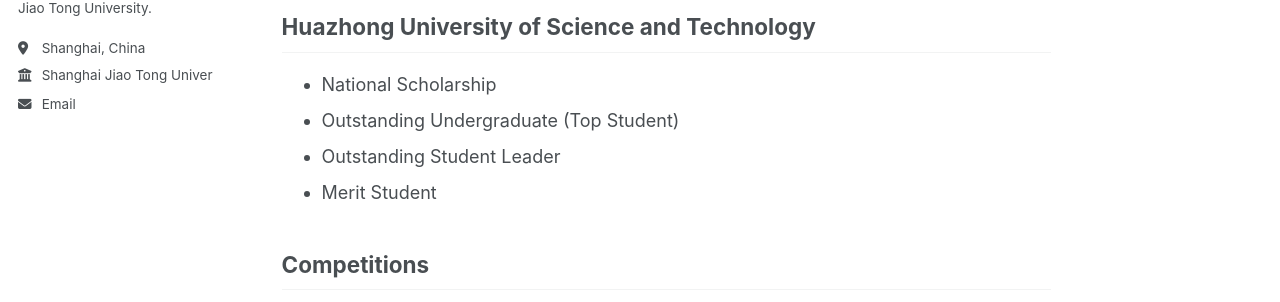
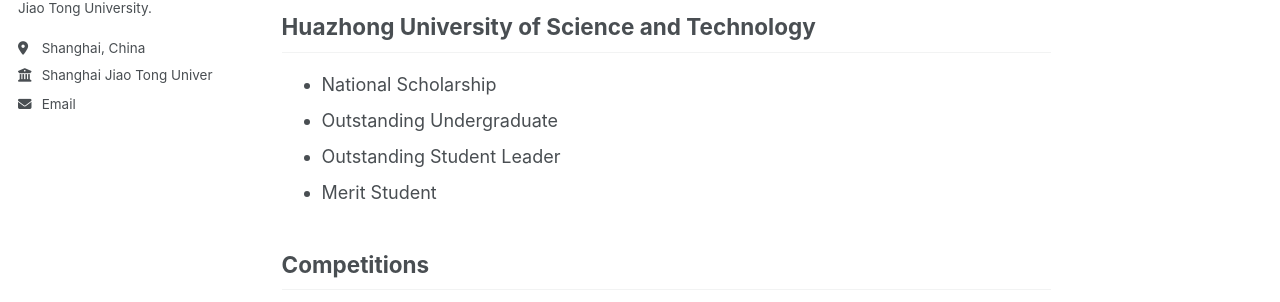
Before and after one commit to weitaoren/weitaoren.github.io, a Jekyll site: the page built from _pages/awards.md, in a window 1280 px wide and 975 px high. Shown: the part 340-642 px from the top of the window. Built offline with Jekyll 4.4.1, drawn with Linux system fonts in a browser that asks for light colours; a script bundle is joined from its source files by our own code; library files that are not in the unit come from our copies.

Commit message:
Update awards.md

```diff
--- a/_pages/awards.md
+++ b/_pages/awards.md
@@ -12,7 +12,7 @@ classes: wide
 
 ## Huazhong University of Science and Technology
 - National Scholarship
-- Outstanding Undergraduate (Top Student)
+- Outstanding Undergraduate
 - Outstanding Student Leader
 - Merit Student
 
```
